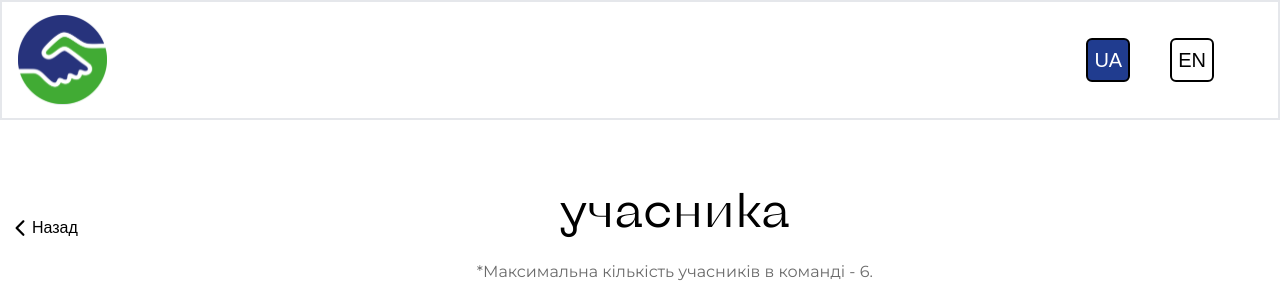
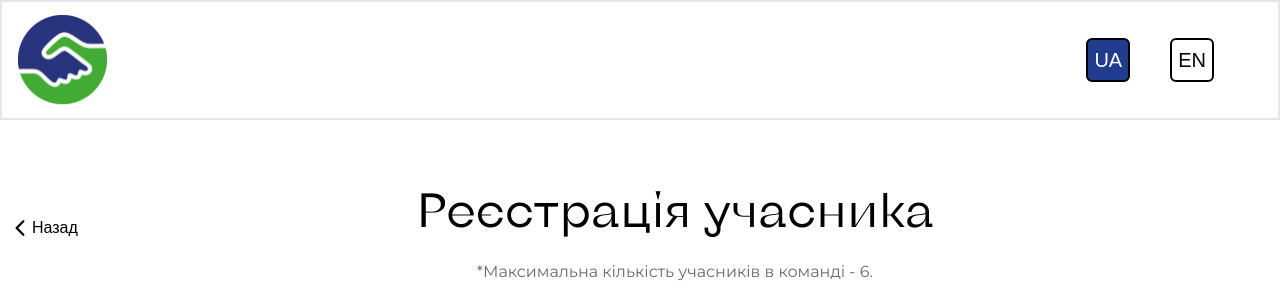
Before and after one commit to indnb/ExternalDeptFrontend, a Next.js app: page / in a window 1280 px wide. Both pictures are taken after a click on the button "РЕЄСТРАЦІЯ УЧАСНИКА". Shown: the part 3249-3551 px from the top of the page. Built offline with nearby package versions, Linux system fonts and the light colour scheme; no server answers.

Commit message:
fix:logic fixed

```diff
--- a/src/Organisms/DesktopRegistration/index.tsx
+++ b/src/Organisms/DesktopRegistration/index.tsx
@@ -8,8 +8,8 @@ interface DesktopRegistrationProps {
 
 export const DesktopRegistration: React.FC<DesktopRegistrationProps> = ({ selectedForm, onClose }) => {
     const formTitles: Record<DesktopRegistrationProps["selectedForm"], string> = {
-        participant: "учасника",
-        team: "команди",
+        participant: "Реєстрація учасника",
+        team: "Реєстрація команди",
     };
 
 
```
